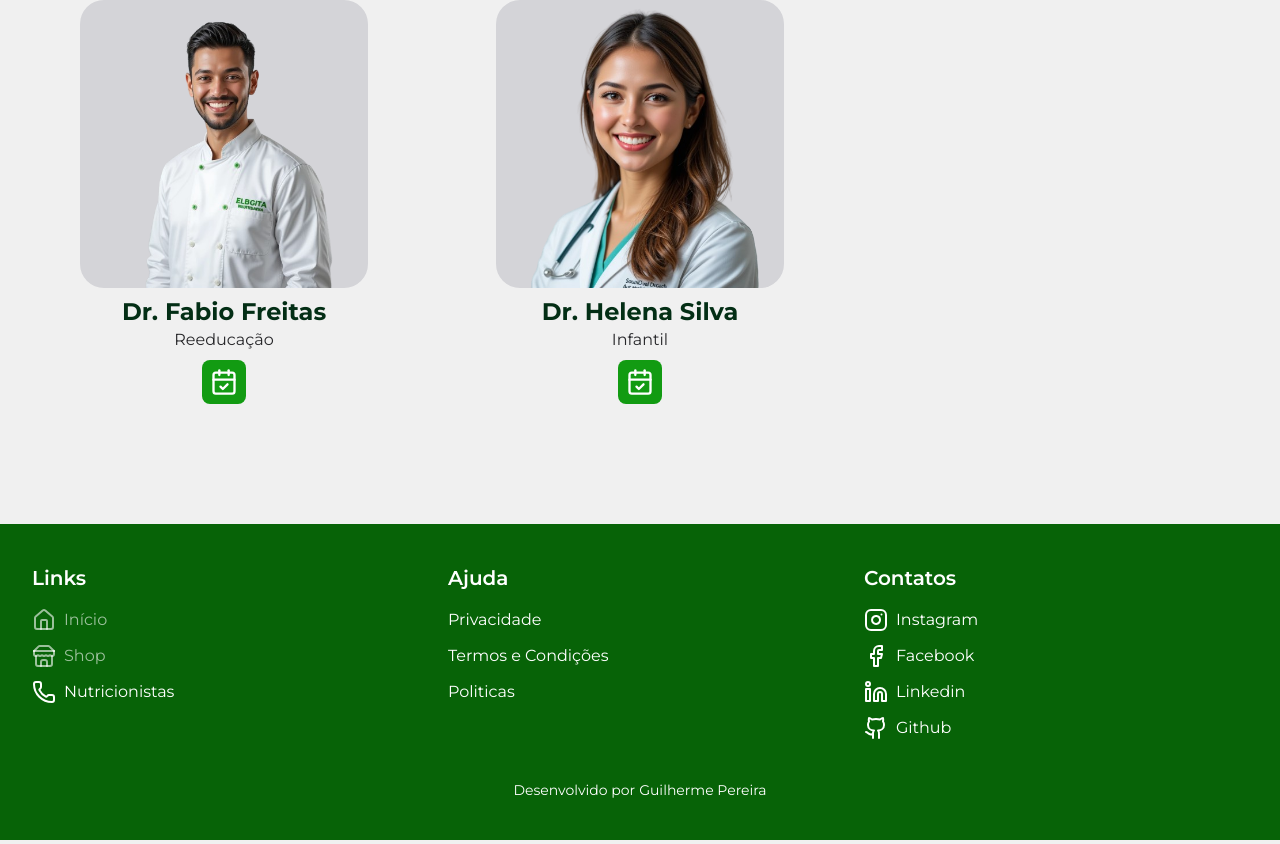
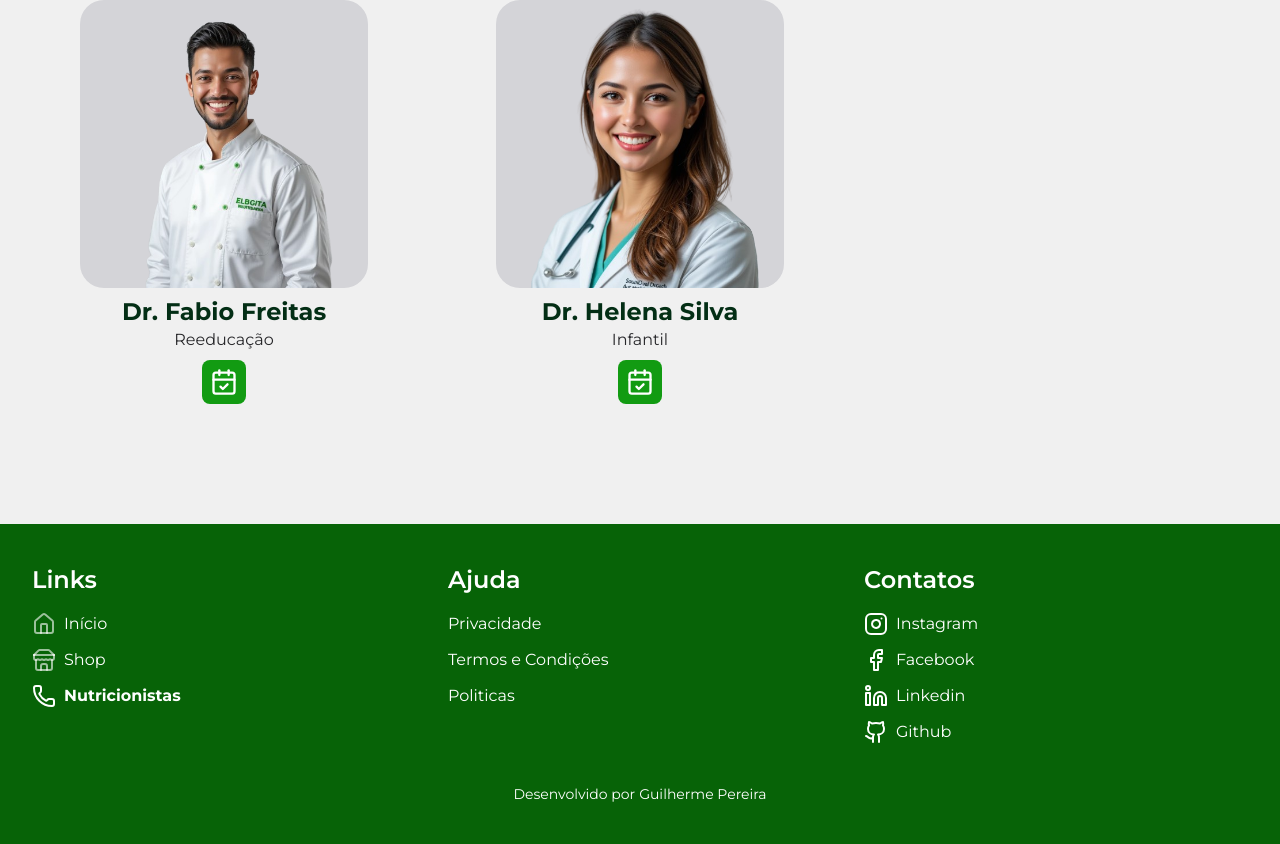
Before and after one commit to guilhermep3/devnutri, a Next.js app: page /nutricionistas in a window 1280 px wide. Shown: the part 980-1824 px from the top of the page. Built offline with nearby package versions, Linux system fonts and the light colour scheme.

Commit message:
fix uiux errors

```diff
--- a/src/components/cart-modal.tsx
+++ b/src/components/cart-modal.tsx
@@ -49,7 +49,7 @@ export const CartModal = () => {
           ))}
         </div>
         <Separator orientation="horizontal" className="my-4" />
-        <div className="flex gap-4 text-lg font-bold">
+        <div className={`flex gap-4 text-lg font-bold ${cart.length === 0 ? 'text-black/50' : 'text-black'}`}>
           <p>Total:</p>
           <p>R${subtotal.toFixed(2)}</p>
         </div>
--- a/src/components/footer.tsx
+++ b/src/components/footer.tsx
@@ -8,20 +8,19 @@ export const Footer = () => {
   const pathname = usePathname();
 
   const isActive = (path: string) => pathname === path;
-  // bg-white
   return (
     <footer className="bg-[var(--secondary-color)] text-white py-10 px-4 md:px-8">
       <div className="container mx-auto grid grid-cols-1 md:grid-cols-3 gap-8">
         <div className="flex flex-col gap-4">
-          <p className="text-xl font-semibold">Links</p>
+          <p className="text-2xl font-semibold">Links</p>
           <ul className="flex flex-col gap-2 md:gap-3">
             {linksData.map((link) => {
               const Icon = link.icon;
               return (
                 <li key={link.id}>
                   <Link href={link.href}
-                    className={`flex items-center gap-2 hover:underline
-                      ${isActive(link.href) ? 'text-white' : 'text-white/60'}`}
+                    className={`flex items-center gap-2 hover:underline text-white
+                      ${isActive(link.href) ? 'font-bold' : ''}`}
                   >
                     <Icon className={`size-5 md:size-6 ${isActive(link.href)
                       ? 'text-white'
@@ -36,7 +35,7 @@ export const Footer = () => {
           </ul>
         </div>
         <div className="flex flex-col gap-4">
-          <p className="text-xl font-semibold">Ajuda</p>
+          <p className="text-2xl font-semibold">Ajuda</p>
           <ul>
             <li className="flex flex-col gap-2 md:gap-3">
               <Link href={'/'} className="hover:underline w-fit">Privacidade</Link>
@@ -46,7 +45,7 @@ export const Footer = () => {
           </ul>
         </div>
         <div className="flex flex-col gap-4">
-          <p className="text-xl font-semibold">Contatos</p>
+          <p className="text-2xl font-semibold">Contatos</p>
           <ul className="flex flex-col gap-2 md:gap-3">
             <li>
               <Link href={'https://www.linkedin.com/in/guilherme-pereira3/'} target="_blank"
--- a/src/components/layout/hero.tsx
+++ b/src/components/layout/hero.tsx
@@ -13,7 +13,7 @@ export const Hero = () => {
           <p data-aos="fade-down" className="text-lg sm:text-xl font-semibold">Cuide de você e viva melhor, compre nossas marmitas fitness e agende uma consulta com nossos nutricionistas.</p>
           <Button data-aos="fade-up" className={buttonStyle}>Comprar</Button>
         </div>
-        <div data-aos="zoom-in" className="sm:flex-1 flex flex-col justify-center items-center">
+        <div data-aos="zoom-in" className="flex-1 sm:flex-1 flex flex-col justify-center items-center">
           <HeroImage />
         </div>
       </div>
--- a/src/components/schedule/schedule-date.tsx
+++ b/src/components/schedule/schedule-date.tsx
@@ -71,7 +71,7 @@ export const ScheduleDate = ({ nutritionist, nutriSpeciality, setStep }: props)
                     {...field}
                     min={formatDate(today)}
                     max={formatDate(maxDate)}
-                    className="cursor-pointer"
+                    className="cursor-pointer text-black"
                   />
                 </FormControl>
                 <FormMessage className="text-xs sm:text-sm">
--- a/src/components/schedule/schedule-finish.tsx
+++ b/src/components/schedule/schedule-finish.tsx
@@ -19,7 +19,7 @@ export const ScheduleFinish = ({nutritionist, setStep, setIsOpen}: props) => {
   return (
     <div className="flex flex-col justify-center items-center">
       <p className="text-lg font-bold">Consulta marcada com {nutriFirstName}</p>
-      <p>Esperamos você na nossa clínica no dia {schedule && `${schedule.getDate()} de ${new Intl.DateTimeFormat('pt-BR', { month: 'long' }).format(schedule)}`}</p>
+      <p className="text-center">Esperamos você na nossa clínica no dia {schedule && `${schedule.getDate()} de ${new Intl.DateTimeFormat('pt-BR', { month: 'long' }).format(schedule)}`}</p>
       <Button className="bg-[var(--primary-color)] hover:bg-[var(--secondary-color)] cursor-pointer mt-6"
         onClick={handleClose}
       >Fechar</Button>
```
